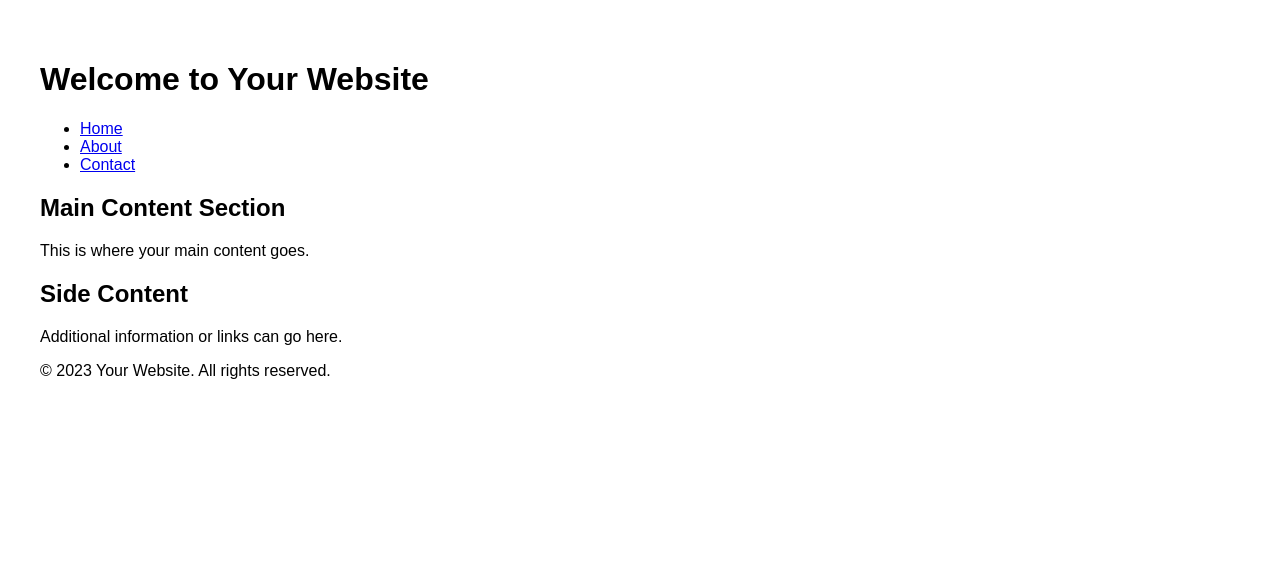
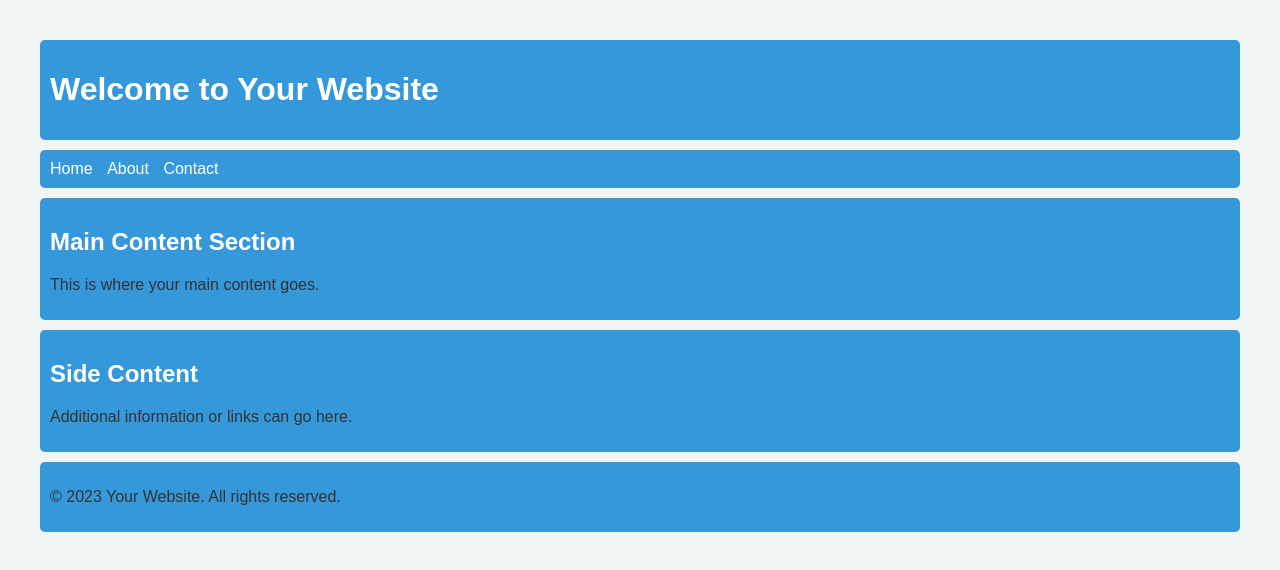
Before and after one commit to littlecheek0/bolas, a plain HTML site: page nig/index.html in a window 1280 px wide. Drawn offline with Linux system fonts and the light colour scheme.

Commit message:
coulours

```diff
--- a/nig/index.html
+++ b/nig/index.html
@@ -9,6 +9,34 @@
             font-family: Arial, sans-serif;
             margin: 20px;
             padding: 20px;
+            background-color: #f0f5f5;
+            color: #333;
+        }
+        header, nav, section, aside, footer {
+            background-color: #3498db; /* Blue background color for sections */
+            padding: 10px;
+            margin-bottom: 10px;
+            border-radius: 5px;
+        }
+
+        h1, h2 {
+            color: #fff; /* White text color for headings */
+        }
+
+        nav ul {
+            list-style-type: none;
+            padding: 0;
+            margin: 0;
+        }
+
+        nav li {
+            display: inline;
+            margin-right: 10px;
+        }
+
+        nav a {
+            text-decoration: none;
+            color: #fff; /* White text color for navigation links */
         }
     </style>
 </head>
```
